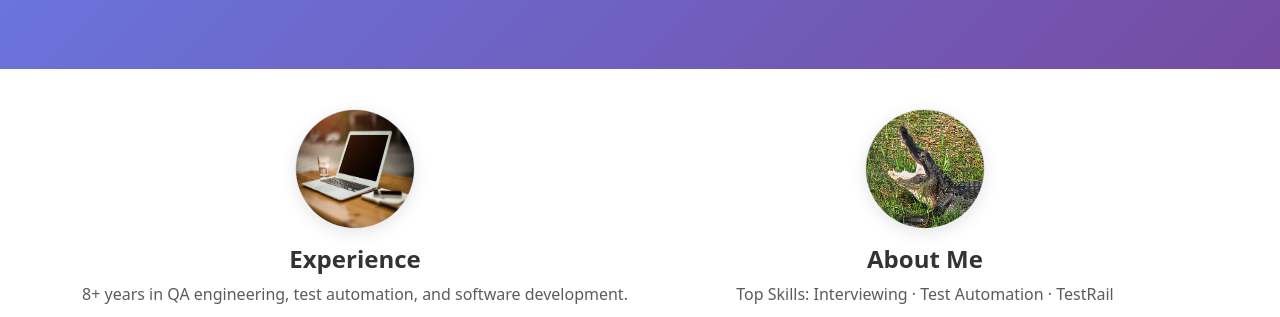
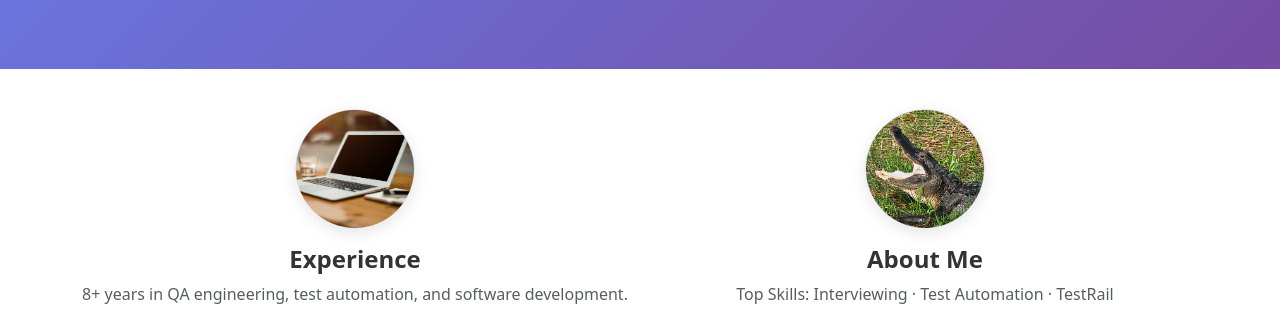
Before and after one commit to Ninjinkai/ninjinkai.github.io, a Jekyll site: the page built from index.md, in a window 1280 px wide. Shown: the part 395-712 px from the top of the page. Built offline with Jekyll 4.4.1, drawn with Linux system fonts in a browser that asks for light colours.

Commit message:
Add object-fit cover to circular profile images for full zoom

```diff
--- a/css/custom.css
+++ b/css/custom.css
@@ -332,3 +332,9 @@ h2.display-6 {
 #featured .col-lg-4 {
     margin-bottom: 1rem !important;
 }
+
+/* Circular profile images */
+.rounded-circle {
+    object-fit: cover;
+    object-position: center;
+}
```
